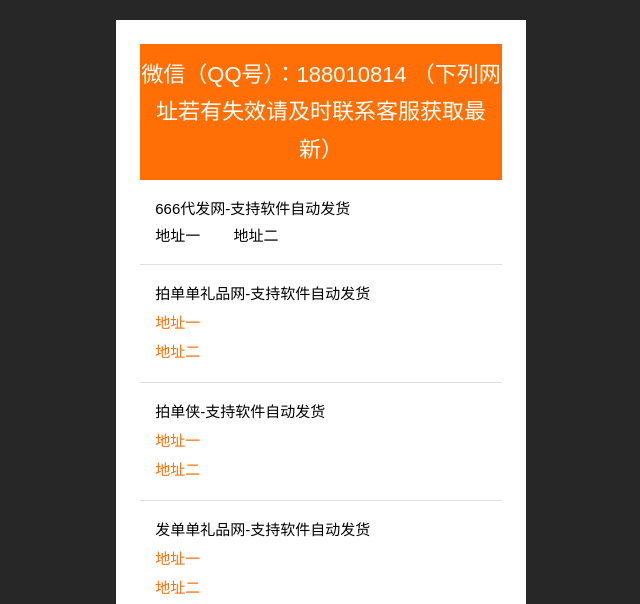
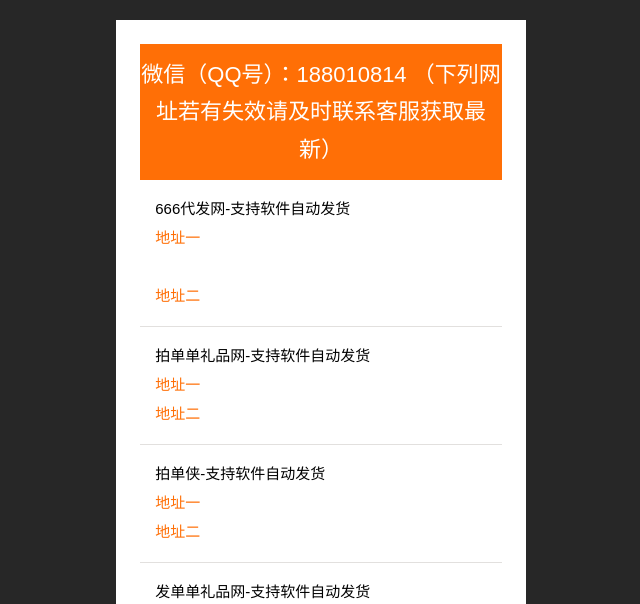
Before and after one commit to bin668/dizhi, a plain HTML site: page index.html in a window 1280 px wide. Shown: the part 128-732 px from the top of the page, without its empty margins (319-959 px from the left). Drawn offline with Linux system fonts and the light colour scheme.

Commit message:
Update index.html

```diff
--- a/index.html
+++ b/index.html
@@ -16,7 +16,7 @@
     <div class="content-top">
       <h2> 微信（QQ号）：188010814 （下列网址若有失效请及时联系客服获取最新）</h2>
       <ul>
-        <li> 666代发网-支持软件自动发货<br><a href="http://www.666daifa.com" target="_blank">地址一</i> &nbsp&nbsp&nbsp&nbsp&nbsp&nbsp <a href="http://60.188.59.89:790" target="_blank">地址二</i></li>
+        <li> 666代发网-支持软件自动发货<br><a href="http://www.666daifa.com" target="_blank"><i>地址一</i> &nbsp&nbsp&nbsp&nbsp&nbsp&nbsp <a href="http://60.188.59.89:790" target="_blank"><i>地址二</i></li>
         <li> 拍单单礼品网-支持软件自动发货 <a href="https://ibohu.cn" target="_blank"><i>地址一</i></a><a href="https://ibohu.cn" target="_blank"><i>地址二</i></a></li>
         <li> 拍单侠-支持软件自动发货 <a href="https://ibohu.cn" target="_blank"><i>地址一</i></a><a href="https://ibohu.cn" target="_blank"><i>地址二</i></a></li>
         <li> 发单单礼品网-支持软件自动发货 <a href="https://ibohu.cn" target="_blank"><i>地址一</i></a><a href="https://ibohu.cn" target="_blank"><i>地址二</i></a></li>
```
